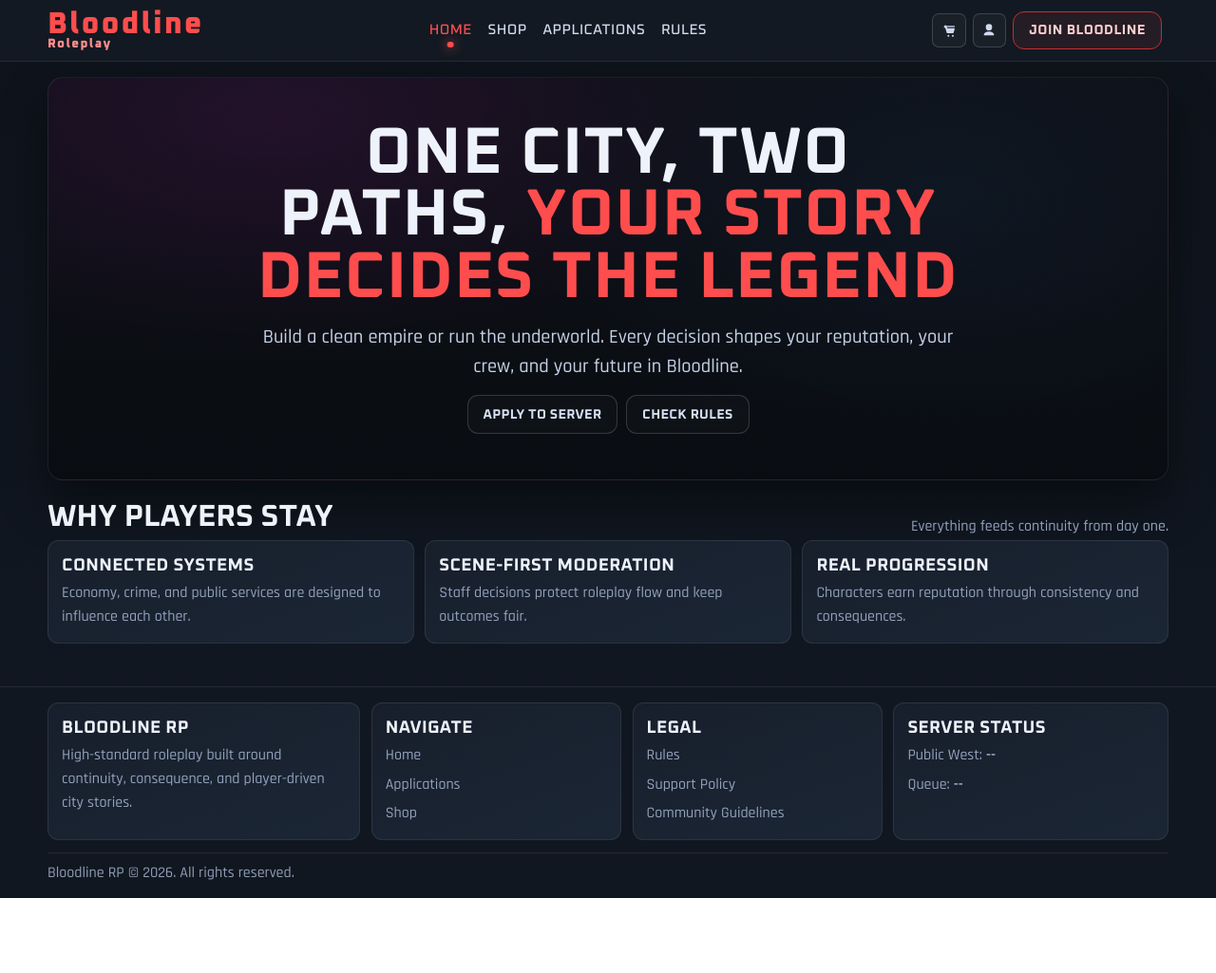
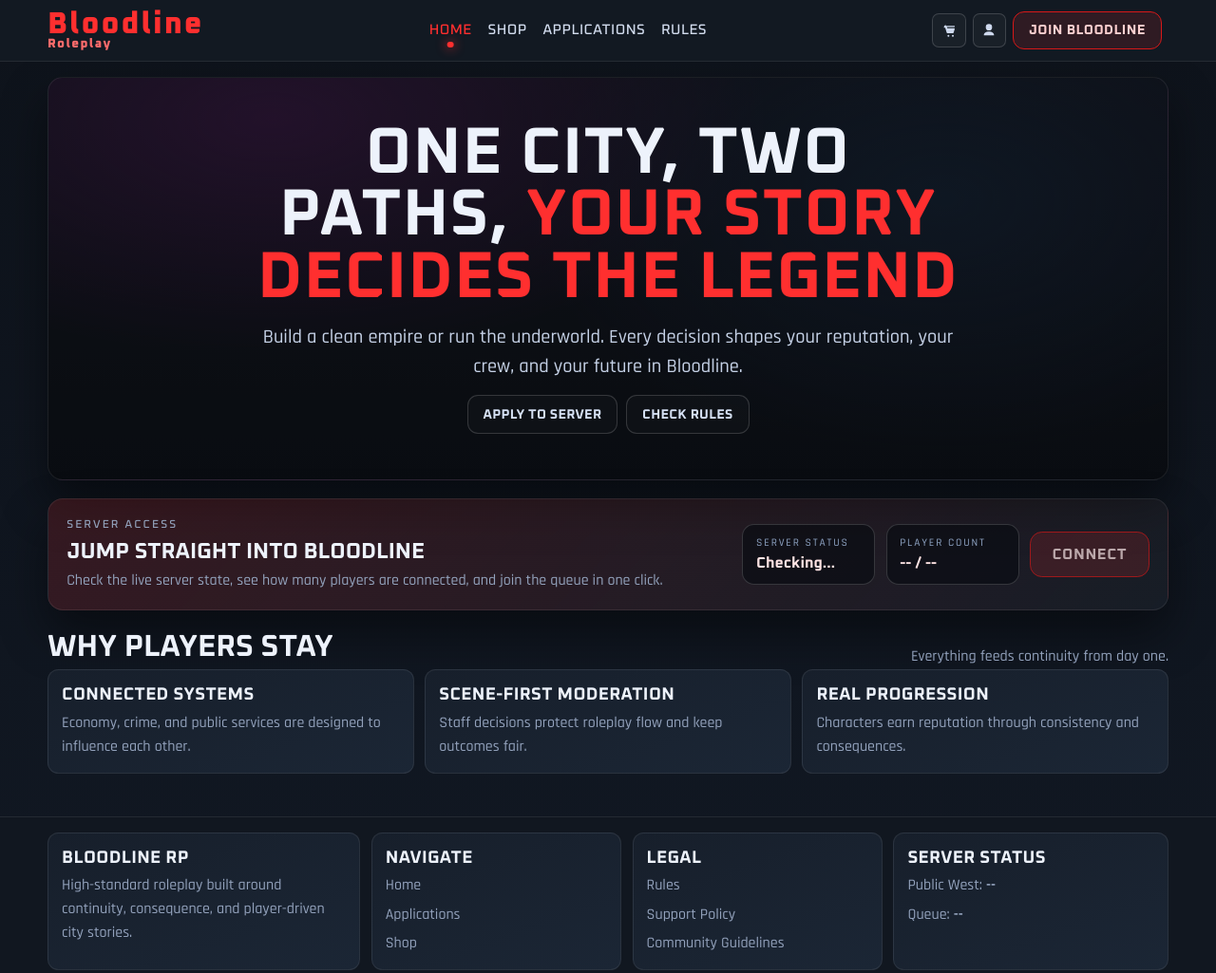
Before and after one commit to nicknubbz1/Bloodline-RP-Website, a plain HTML site: page index.html in a window 1280 px wide. Shown: the top 1025 px of the page at 95% size. Before the commit the page ends 946 px from the top, so only its background shows below. Drawn offline with Linux system fonts and the light colour scheme; no server answers.

Commit message:
Refresh homepage connect panel assets

```diff
--- a/docs/script.js
+++ b/docs/script.js
@@ -425,15 +425,17 @@ function initConnectPanel() {
       const players = payload.players ?? payload.online ?? payload.population ?? 0;
       const maxPlayers = payload.maxPlayers ?? payload.max ?? payload.capacity ?? "?";
       const queue = payload.queue ?? payload.queued ?? payload.queueCount ?? 0;
+      const rawStatus = payload.status ?? payload.serverStatus ?? payload.state ?? payload.online ?? payload.isOnline;
+      const isOnline = rawStatus === true || rawStatus === "online" || rawStatus === "running" || rawStatus === "up";
 
       populationEl.textContent = `${players}/${maxPlayers}`;
       queueEl.textContent = String(queue);
-      statusEl.textContent = "Live status updated.";
+      statusEl.textContent = isOnline ? "Online" : "Offline";
     })
     .catch(() => {
       populationEl.textContent = "Unavailable";
       queueEl.textContent = "Unavailable";
-      statusEl.textContent = "Could not reach live status endpoint.";
+      statusEl.textContent = "Offline";
     });
 }
 
--- a/docs/style.css
+++ b/docs/style.css
@@ -7,9 +7,9 @@
   --line-strong: rgba(255, 255, 255, 0.16);
   --text: #edf2fb;
   --muted: #92a1bb;
-  --green: #ff4d4d;
-  --green-deep: #c92d2d;
-  --green-soft: rgba(255, 77, 77, 0.16);
+  --green: #ff2f2f;
+  --green-deep: #d71818;
+  --green-soft: rgba(255, 47, 47, 0.22);
   --danger: #ff5d7f;
   --radius-lg: 1rem;
   --radius-md: 0.72rem;
@@ -60,7 +60,7 @@ a { color: inherit; text-decoration: none; }
 
 .brand small {
   display: block;
-  color: #ff8d8d;
+  color: #ff6b6b;
   font-size: 0.84rem;
   letter-spacing: 0.1em;
 }
@@ -120,7 +120,7 @@ a { color: inherit; text-decoration: none; }
 
 .join-btn {
   border: 1px solid var(--green-deep);
-  color: #ffd0d0;
+  color: #ffd1d1;
   border-radius: 0.75rem;
   padding: 0.64rem 1rem;
   font-family: "Oxanium", sans-serif;
@@ -128,11 +128,11 @@ a { color: inherit; text-decoration: none; }
   letter-spacing: 0.03em;
   font-size: 0.9rem;
   font-weight: 700;
-  background: rgba(255, 77, 77, 0.08);
+  background: rgba(255, 47, 47, 0.12);
 }
 
 .join-btn:hover {
-  background: rgba(255, 77, 77, 0.2);
+  background: rgba(255, 47, 47, 0.24);
 }
 
 .menu-toggle {
@@ -207,6 +207,100 @@ main.page-shell {
   line-height: 1.5;
 }
 
+.connect-panel-section {
+  margin-top: 0.2rem;
+}
+
+.connect-panel {
+  display: flex;
+  justify-content: space-between;
+  align-items: center;
+  gap: 1rem;
+  padding: 1.1rem 1.2rem;
+  border: 1px solid var(--line);
+  border-radius: var(--radius-lg);
+  background: linear-gradient(135deg, rgba(255, 47, 47, 0.16), rgba(255, 255, 255, 0.03));
+  box-shadow: var(--shadow);
+}
+
+.connect-panel-copy h2 {
+  margin: 0.3rem 0 0.3rem;
+  font-family: "Oxanium", sans-serif;
+  text-transform: uppercase;
+  font-size: 1.45rem;
+}
+
+.connect-panel-copy p {
+  margin: 0;
+  color: var(--muted);
+  line-height: 1.5;
+}
+
+.eyebrow {
+  margin: 0;
+  font-family: "Oxanium", sans-serif;
+  text-transform: uppercase;
+  letter-spacing: 0.18em;
+  font-size: 0.74rem;
+  color: #ff6b6b;
+}
+
+.connect-panel-stats {
+  display: flex;
+  align-items: center;
+  gap: 0.7rem;
+  flex-wrap: wrap;
+}
+
+.connect-stat {
+  min-width: 140px;
+  padding: 0.7rem 0.85rem;
+  border: 1px solid var(--line-strong);
+  border-radius: 0.8rem;
+  background: rgba(9, 12, 18, 0.65);
+}
+
+.connect-stat-label {
+  display: block;
+  font-size: 0.72rem;
+  letter-spacing: 0.16em;
+  text-transform: uppercase;
+  color: #8fa4c4;
+  margin-bottom: 0.25rem;
+}
+
+.connect-stat-value {
+  font-family: "Oxanium", sans-serif;
+  font-size: 1rem;
+  font-weight: 700;
+  color: #ffe3e3;
+}
+
+.connect-action {
+  display: inline-flex;
+  align-items: center;
+  justify-content: center;
+  min-width: 126px;
+  padding: 0.8rem 1rem;
+  border-radius: 0.8rem;
+  border: 1px solid var(--green-deep);
+  background: rgba(255, 47, 47, 0.2);
+  color: #ffe3e3;
+  font-family: "Oxanium", sans-serif;
+  text-transform: uppercase;
+  font-weight: 700;
+  letter-spacing: 0.04em;
+}
+
+.connect-action:hover {
+  background: rgba(255, 47, 47, 0.3);
+}
+
+.connect-action[aria-disabled="true"] {
+  opacity: 0.7;
+  pointer-events: none;
+}
+
 .btn-row {
   justify-content: center;
   display: flex;
@@ -230,12 +324,12 @@ main.page-shell {
 
 .btn-primary {
   border-color: var(--green-deep);
-  background: rgba(255, 77, 77, 0.14);
-  color: #ffe0e0;
+  background: rgba(255, 47, 47, 0.18);
+  color: #ffe3e3;
 }
 
 .btn-primary:hover {
-  background: rgba(255, 77, 77, 0.23);
+  background: rgba(255, 47, 47, 0.28);
 }
 
 .btn-ghost {
--- a/index.html
+++ b/index.html
@@ -8,7 +8,7 @@
   <link rel="preconnect" href="https://fonts.googleapis.com" />
   <link rel="preconnect" href="https://fonts.gstatic.com" crossorigin />
   <link href="https://fonts.googleapis.com/css2?family=Oxanium:wght@500;600;700;800&family=Rajdhani:wght@500;600;700&display=swap" rel="stylesheet" />
-  <link rel="stylesheet" href="style.css?v=20260727e" />
+  <link rel="stylesheet" href="style.css?v=20260728b" />
 </head>
 <body id="home">
 <header class="site-header">
@@ -39,6 +39,27 @@
       <div class="btn-row">
         <a class="btn btn-ghost" href="applications.html?v=20260728a">Apply To Server</a>
         <a class="btn btn-ghost" href="rules.html">Check Rules</a>
+      </div>
+    </div>
+  </section>
+
+  <section class="section connect-panel-section" aria-label="Server connect panel">
+    <div class="connect-panel">
+      <div class="connect-panel-copy">
+        <p class="eyebrow">Server access</p>
+        <h2>Jump straight into Bloodline</h2>
+        <p>Check the live server state, see how many players are connected, and join the queue in one click.</p>
+      </div>
+      <div class="connect-panel-stats">
+        <div class="connect-stat">
+          <span class="connect-stat-label">Server Status</span>
+          <span class="connect-stat-value" id="serverStatusText">Checking…</span>
+        </div>
+        <div class="connect-stat">
+          <span class="connect-stat-label">Player Count</span>
+          <span class="connect-stat-value" id="serverPopulation">-- / --</span>
+        </div>
+        <a class="connect-action" id="connectQueueButton" href="#" aria-disabled="true">Connect</a>
       </div>
     </div>
   </section>
@@ -86,6 +107,6 @@
 </footer>
 
 <script src="auth-config.js"></script>
-<script src="script.js?v=20260728a"></script>
+<script src="script.js?v=20260728b"></script>
 </body>
 </html>
--- a/script.js
+++ b/script.js
@@ -425,15 +425,17 @@ function initConnectPanel() {
       const players = payload.players ?? payload.online ?? payload.population ?? 0;
       const maxPlayers = payload.maxPlayers ?? payload.max ?? payload.capacity ?? "?";
       const queue = payload.queue ?? payload.queued ?? payload.queueCount ?? 0;
+      const rawStatus = payload.status ?? payload.serverStatus ?? payload.state ?? payload.online ?? payload.isOnline;
+      const isOnline = rawStatus === true || rawStatus === "online" || rawStatus === "running" || rawStatus === "up";
 
       populationEl.textContent = `${players}/${maxPlayers}`;
       queueEl.textContent = String(queue);
-      statusEl.textContent = "Live status updated.";
+      statusEl.textContent = isOnline ? "Online" : "Offline";
     })
     .catch(() => {
       populationEl.textContent = "Unavailable";
       queueEl.textContent = "Unavailable";
-      statusEl.textContent = "Could not reach live status endpoint.";
+      statusEl.textContent = "Offline";
     });
 }
 
--- a/style.css
+++ b/style.css
@@ -7,9 +7,9 @@
   --line-strong: rgba(255, 255, 255, 0.16);
   --text: #edf2fb;
   --muted: #92a1bb;
-  --green: #ff4d4d;
-  --green-deep: #c92d2d;
-  --green-soft: rgba(255, 77, 77, 0.16);
+  --green: #ff2f2f;
+  --green-deep: #d71818;
+  --green-soft: rgba(255, 47, 47, 0.22);
   --danger: #ff5d7f;
   --radius-lg: 1rem;
   --radius-md: 0.72rem;
@@ -60,7 +60,7 @@ a { color: inherit; text-decoration: none; }
 
 .brand small {
   display: block;
-  color: #ff8d8d;
+  color: #ff6b6b;
   font-size: 0.84rem;
   letter-spacing: 0.1em;
 }
@@ -120,7 +120,7 @@ a { color: inherit; text-decoration: none; }
 
 .join-btn {
   border: 1px solid var(--green-deep);
-  color: #ffd0d0;
+  color: #ffd1d1;
   border-radius: 0.75rem;
   padding: 0.64rem 1rem;
   font-family: "Oxanium", sans-serif;
@@ -128,11 +128,11 @@ a { color: inherit; text-decoration: none; }
   letter-spacing: 0.03em;
   font-size: 0.9rem;
   font-weight: 700;
-  background: rgba(255, 77, 77, 0.08);
+  background: rgba(255, 47, 47, 0.12);
 }
 
 .join-btn:hover {
-  background: rgba(255, 77, 77, 0.2);
+  background: rgba(255, 47, 47, 0.24);
 }
 
 .menu-toggle {
@@ -207,6 +207,100 @@ main.page-shell {
   line-height: 1.5;
 }
 
+.connect-panel-section {
+  margin-top: 0.2rem;
+}
+
+.connect-panel {
+  display: flex;
+  justify-content: space-between;
+  align-items: center;
+  gap: 1rem;
+  padding: 1.1rem 1.2rem;
+  border: 1px solid var(--line);
+  border-radius: var(--radius-lg);
+  background: linear-gradient(135deg, rgba(255, 47, 47, 0.16), rgba(255, 255, 255, 0.03));
+  box-shadow: var(--shadow);
+}
+
+.connect-panel-copy h2 {
+  margin: 0.3rem 0 0.3rem;
+  font-family: "Oxanium", sans-serif;
+  text-transform: uppercase;
+  font-size: 1.45rem;
+}
+
+.connect-panel-copy p {
+  margin: 0;
+  color: var(--muted);
+  line-height: 1.5;
+}
+
+.eyebrow {
+  margin: 0;
+  font-family: "Oxanium", sans-serif;
+  text-transform: uppercase;
+  letter-spacing: 0.18em;
+  font-size: 0.74rem;
+  color: #ff6b6b;
+}
+
+.connect-panel-stats {
+  display: flex;
+  align-items: center;
+  gap: 0.7rem;
+  flex-wrap: wrap;
+}
+
+.connect-stat {
+  min-width: 140px;
+  padding: 0.7rem 0.85rem;
+  border: 1px solid var(--line-strong);
+  border-radius: 0.8rem;
+  background: rgba(9, 12, 18, 0.65);
+}
+
+.connect-stat-label {
+  display: block;
+  font-size: 0.72rem;
+  letter-spacing: 0.16em;
+  text-transform: uppercase;
+  color: #8fa4c4;
+  margin-bottom: 0.25rem;
+}
+
+.connect-stat-value {
+  font-family: "Oxanium", sans-serif;
+  font-size: 1rem;
+  font-weight: 700;
+  color: #ffe3e3;
+}
+
+.connect-action {
+  display: inline-flex;
+  align-items: center;
+  justify-content: center;
+  min-width: 126px;
+  padding: 0.8rem 1rem;
+  border-radius: 0.8rem;
+  border: 1px solid var(--green-deep);
+  background: rgba(255, 47, 47, 0.2);
+  color: #ffe3e3;
+  font-family: "Oxanium", sans-serif;
+  text-transform: uppercase;
+  font-weight: 700;
+  letter-spacing: 0.04em;
+}
+
+.connect-action:hover {
+  background: rgba(255, 47, 47, 0.3);
+}
+
+.connect-action[aria-disabled="true"] {
+  opacity: 0.7;
+  pointer-events: none;
+}
+
 .btn-row {
   justify-content: center;
   display: flex;
@@ -230,12 +324,12 @@ main.page-shell {
 
 .btn-primary {
   border-color: var(--green-deep);
-  background: rgba(255, 77, 77, 0.14);
-  color: #ffe0e0;
+  background: rgba(255, 47, 47, 0.18);
+  color: #ffe3e3;
 }
 
 .btn-primary:hover {
-  background: rgba(255, 77, 77, 0.23);
+  background: rgba(255, 47, 47, 0.28);
 }
 
 .btn-ghost {
```
Also changed, not shown: docs/index.html (+23 -2 lines).
